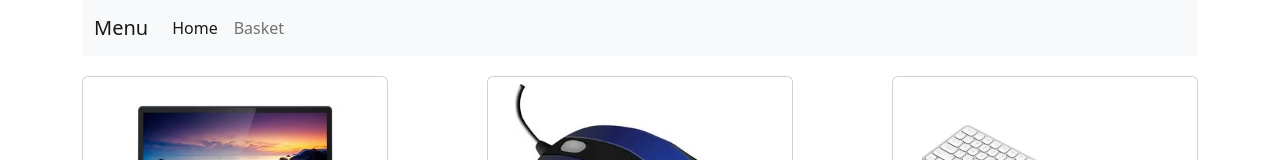
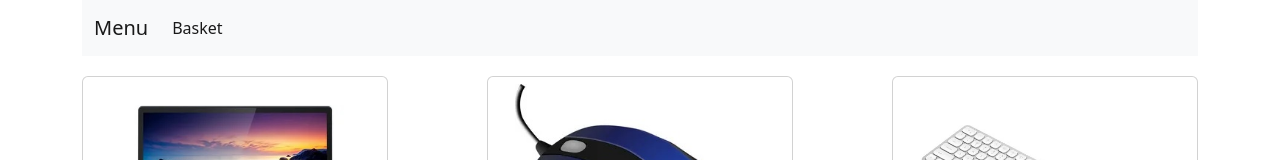
Before and after one commit to KonTroAl/JS_HomeWork, a plain HTML site: page project/index.html in a window 1280 px wide. Shown: the top 160 px of the page. Drawn offline with nearby package versions, Linux system fonts and the light colour scheme.

Commit message:
Начало работы над дз

```diff
--- a/project/index.html
+++ b/project/index.html
@@ -25,17 +25,8 @@
                     <div class="collapse navbar-collapse" id="navbarNav">
                         <ul class="navbar-nav">
                             <li class="nav-item">
-                                <a class="nav-link active" aria-current="page" href="#">Home</a>
+                                <a class="nav-link active" aria-current="page" href="#">Basket</a>
                             </li>
-                            <!-- <li class="nav-item">
-                                <a class="nav-link" href="#">Features</a>
-                            </li> -->
-                            <li class="nav-item">
-                                <a class="nav-link" href="#">Basket</a>
-                            </li>
-                            <!-- <li class="nav-item">
-                                <a class="nav-link disabled">Disabled</a>
-                            </li> -->
                         </ul>
                     </div>
                 </div>
```
